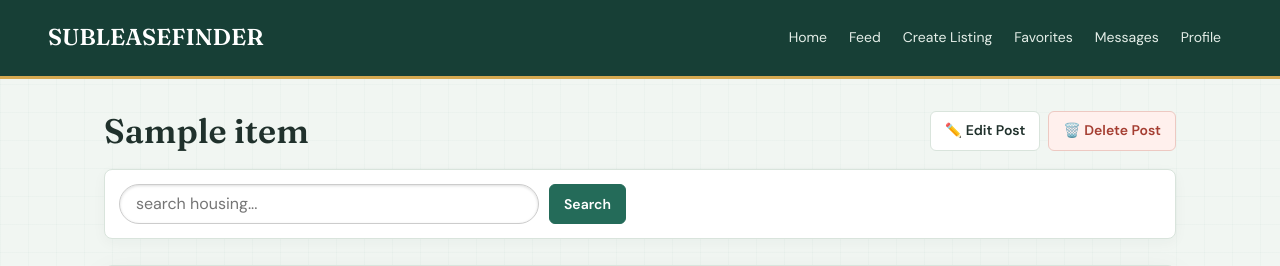
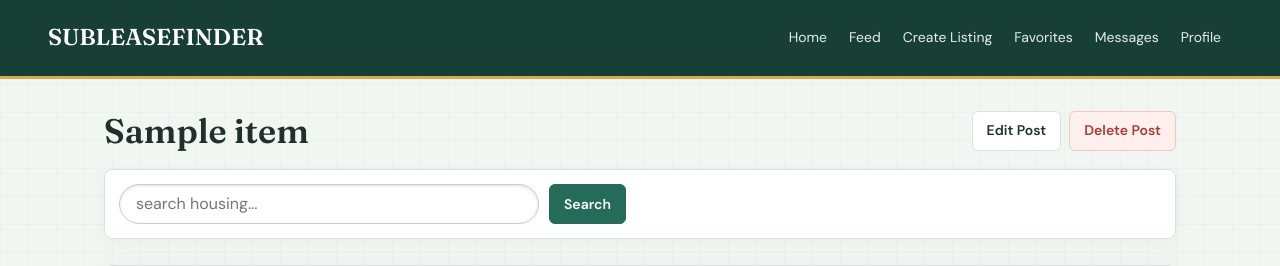
Before and after one commit to CSCI-5117-F26/developing-the-interactive-web-project-1-group-3, a Flask app: template src/developing_the_interactive_web_project_1_group_3/templates/listing.html in a window 1280 px wide. Shown: the top 266 px of the page. Run offline with Flask 3, Linux system fonts and the light colour scheme; the template is opened without the code that fills it: most values are stand-ins (such as "Sample title", 1, 10 or a date in 2020); some libraries are stand-ins or nearby versions.

Commit message:
ease of use updates

```diff
--- a/src/developing_the_interactive_web_project_1_group_3/server.py
+++ b/src/developing_the_interactive_web_project_1_group_3/server.py
@@ -93,6 +93,7 @@ def listing(listing_id):
         abort(404)
     return render_template("listing.html", item=item)
 
+
 @app.route("/listing/<int:listing_id>/delete/", methods=["POST"])
 def delete_listing(listing_id):
     deleted_listing = database.delete_listing(listing_id)
@@ -117,6 +118,7 @@ def delete_listing(listing_id):
 #        redirect_uri=url_for("callback", _external=True)
 #    )
 
+
 @app.route("/messages/")
 def messages():
     return render_template( "messages.html")
--- a/src/developing_the_interactive_web_project_1_group_3/templates/feed.html
+++ b/src/developing_the_interactive_web_project_1_group_3/templates/feed.html
@@ -20,7 +20,7 @@
                 <p>{{ listing.rent }}</p>
 
                 <a href="{{ url_for('listing', listing_id=listing.id) }}" class="pure-button">View Listing</a>
-                <form method="post" action="{{ url_for('delete_listing', listing_id=listing.id) }}" onsubmit="return confirm('Delete this post? This cannot be undone.')">
+                <form method="post" action="{{ url_for('delete_listing', listing_id=listing.id) }}">
                     <button type="submit" class="pure-button button-danger">Delete Post</button>
                 </form>
             </div>
--- a/src/developing_the_interactive_web_project_1_group_3/templates/home.html
+++ b/src/developing_the_interactive_web_project_1_group_3/templates/home.html
@@ -35,7 +35,7 @@
                     <p>{{ listing.rent }}</p>
 
                     <a href="{{ url_for('listing', listing_id=listing.id) }}" class="pure-button">View Listing</a>
-                    <form method="post" action="{{ url_for('delete_listing', listing_id=listing.id) }}" onsubmit="return confirm('Delete this post? This cannot be undone.')">
+                    <form method="post" action="{{ url_for('delete_listing', listing_id=listing.id) }}">
                         <button type="submit" class="pure-button button-danger">Delete Post</button>
                     </form>
                 </div>
--- a/src/developing_the_interactive_web_project_1_group_3/templates/listing.html
+++ b/src/developing_the_interactive_web_project_1_group_3/templates/listing.html
@@ -4,9 +4,9 @@
 <div class="listing-heading">
     <h1>{{ item.title }}</h1>
     <div class="listing-actions">
-        <a class="pure-button" href="{{ url_for('edit_listing', listing_id=item.id) }}">✏️ Edit Post</a>
-        <form method="post" action="{{ url_for('delete_listing', listing_id=item.id) }}" onsubmit="return confirm('Delete this post? This cannot be undone.')">
-            <button type="submit" class="pure-button button-danger">🗑️ Delete Post</button>
+        <a class="pure-button" href="{{ url_for('edit_listing', listing_id=item.id) }}">Edit Post</a>
+        <form method="post" action="{{ url_for('delete_listing', listing_id=item.id) }}">
+            <button type="submit" class="pure-button button-danger">Delete Post</button>
         </form>
     </div>
 </div>
```
Also changed, not shown: templates/feed.html (deleted).
